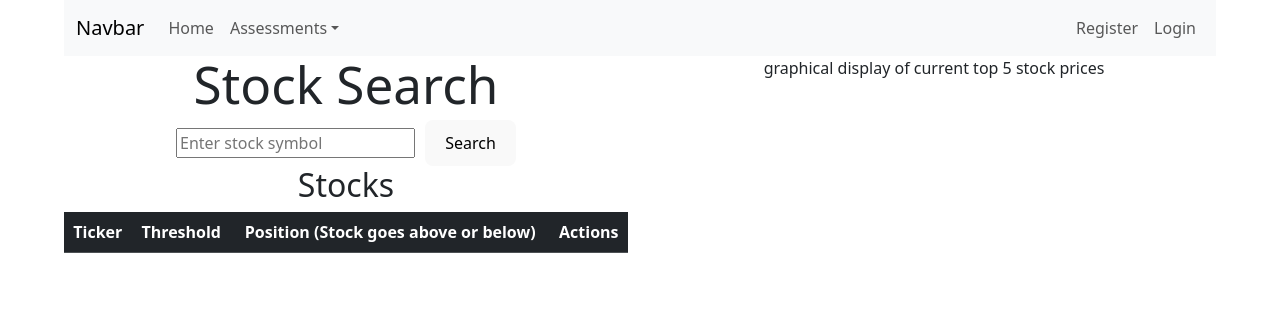
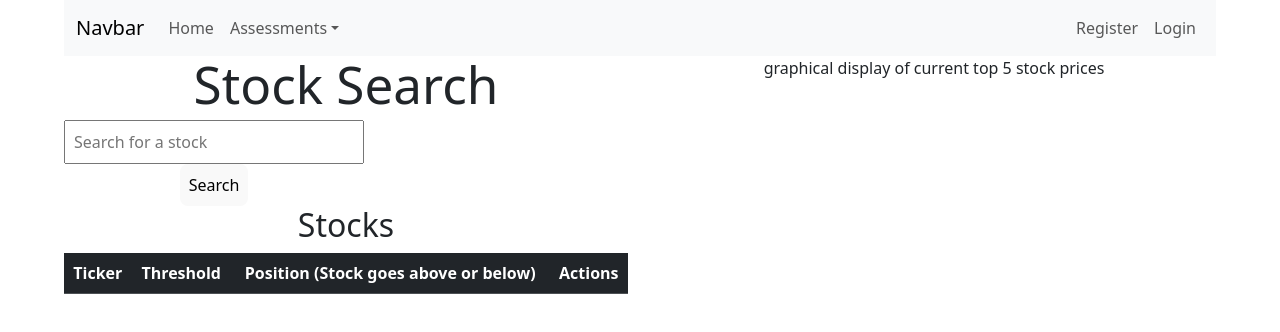
Before and after one commit to justin-vocke/tradeup.client, a React (Vite) app: page / in a window 1280 px wide. Shown: the top 332 px of the page. Built offline with nearby package versions, Linux system fonts and the light colour scheme.

Commit message:
fix infinite re-render

```diff
--- a/src/features/stocks/StockList.tsx
+++ b/src/features/stocks/StockList.tsx
@@ -9,9 +9,8 @@ const StockList: React.FC<StockListProps> = ({ stocks }) => {
   return (
     <div>
       <h2>Stock Prices</h2>
-      {stocks.map((stock) => (
-        <StockItem key={stock.ticker} stock={stock} />
-      ))}
+
+      <StockItem stocks={stocks} />
     </div>
   );
 };
--- a/src/features/stocks/StockSearchBar.jsx
+++ b/src/features/stocks/StockSearchBar.jsx
@@ -1,14 +1,37 @@
 import React, { useState, useEffect } from "react";
 import { useGetStockDataQuery } from "../../Apis/stockApi";
-
+import { sp500StockList } from "../../utils/stocks";
 const StockSearchBar = ({ onSearch }) => {
-  const [symbol, setSymbol] = useState("");
   const [triggerFetch, setTriggerFetch] = useState(false);
   const [errorMessage, setError] = useState(null);
+  const [searchTerm, setSearchTerm] = useState("");
+  const [filteredStocks, setFilteredStocks] = useState([]);
 
+  const handleInputChange = (e) => {
+    const input = e.target.value;
+    setSearchTerm(input);
+
+    // Filter stocks by user input
+    if (input) {
+      const matches = sp500StockList.filter(
+        (stock) =>
+          stock.symbol.toLowerCase().includes(input.toLowerCase()) ||
+          stock.name.toLowerCase().includes(input.toLowerCase())
+      );
+      console.log(matches);
+      setFilteredStocks(matches);
+    } else {
+      setFilteredStocks([]);
+    }
+  };
+
+  const handleSelectStock = (stock) => {
+    setSearchTerm(stock.symbol); // Populate the input with the selected stock symbol
+    setFilteredStocks([]); // Clear the dropdown
+  };
   // Hook for fetching stock data
   const { data, error, isLoading } = useGetStockDataQuery(
-    triggerFetch ? symbol : null,
+    triggerFetch ? searchTerm : null,
     {
       skip: !triggerFetch, // Skip the query until explicitly triggered
     }
@@ -18,17 +41,21 @@ const StockSearchBar = ({ onSearch }) => {
   useEffect(() => {
     if (data && !isLoading && !error) {
       onSearch(data);
+      console.log("useeffect in stocksearchbar");
+
       setTriggerFetch(false); // Reset triggerFetch to avoid unnecessary re-fetching
     }
     if (error) {
       console.log(error);
       setError("Failed to fetch stock data.");
+      // Reset triggerFetch only if there was an error
+
       setTriggerFetch(false);
     }
-  }, [data, isLoading, error, onSearch]);
+  }, [data, isLoading, error]);
 
   const handleSearch = () => {
-    if (!symbol) {
+    if (!searchTerm) {
       setError("Please enter a stock symbol.");
       return;
     }
@@ -39,14 +66,53 @@ const StockSearchBar = ({ onSearch }) => {
 
   return (
     <div>
-      <input
-        type="text"
-        placeholder="Enter stock symbol"
-        value={symbol}
-        onChange={(e) => setSymbol(e.target.value)}
-        style={{ marginRight: "10px" }}
-      />
-      <button onClick={handleSearch}>Search</button>
+      <div style={{ position: "relative", width: "300px" }}>
+        <input
+          type="text"
+          value={searchTerm}
+          onChange={handleInputChange}
+          placeholder="Search for a stock"
+          style={{ width: "100%", padding: "8px" }}
+        />
+        <button
+          onClick={handleSearch}
+          style={{ padding: "8px", cursor: "pointer" }}
+          disabled={isLoading}
+        >
+          {isLoading ? "Searching..." : "Search"}
+        </button>
+        {filteredStocks.length > 0 && (
+          <ul
+            style={{
+              position: "absolute",
+              top: "100%",
+              left: 0,
+              right: 0,
+              backgroundColor: "#fff",
+              border: "1px solid #ccc",
+              maxHeight: "200px",
+              overflowY: "auto",
+              listStyle: "none",
+              padding: 0,
+              margin: 0,
+            }}
+          >
+            {filteredStocks.map((stock) => (
+              <li
+                key={stock.symbol}
+                onClick={() => handleSelectStock(stock)}
+                style={{
+                  padding: "8px",
+                  cursor: "pointer",
+                  borderBottom: "1px solid #ccc",
+                }}
+              >
+                {stock.symbol} - {stock.name}
+              </li>
+            ))}
+          </ul>
+        )}
+      </div>
       {errorMessage && <p style={{ color: "red" }}>{errorMessage}</p>}
     </div>
   );
--- a/src/features/stocks/StockSearchBarWrapper.jsx
+++ b/src/features/stocks/StockSearchBarWrapper.jsx
@@ -8,7 +8,7 @@ const StockSearchBarWrapper = () => {
   const dispatch = useDispatch();
   const stocks = useSelector((state) => state.stockStore.stockList);
   const handleStockData = (data) => {
-    console.log(data);
+    console.log("handle stock data called");
     dispatch(addStock(data));
   };
   return (
--- a/tsconfig.app.json
+++ b/tsconfig.app.json
@@ -17,7 +17,7 @@
     "jsx": "react-jsx",
 
     /* Linting */
-    "strict": false,
+    "strict": true,
     "noUnusedLocals": true,
     "noUnusedParameters": true,
     "noFallthroughCasesInSwitch": true
```
